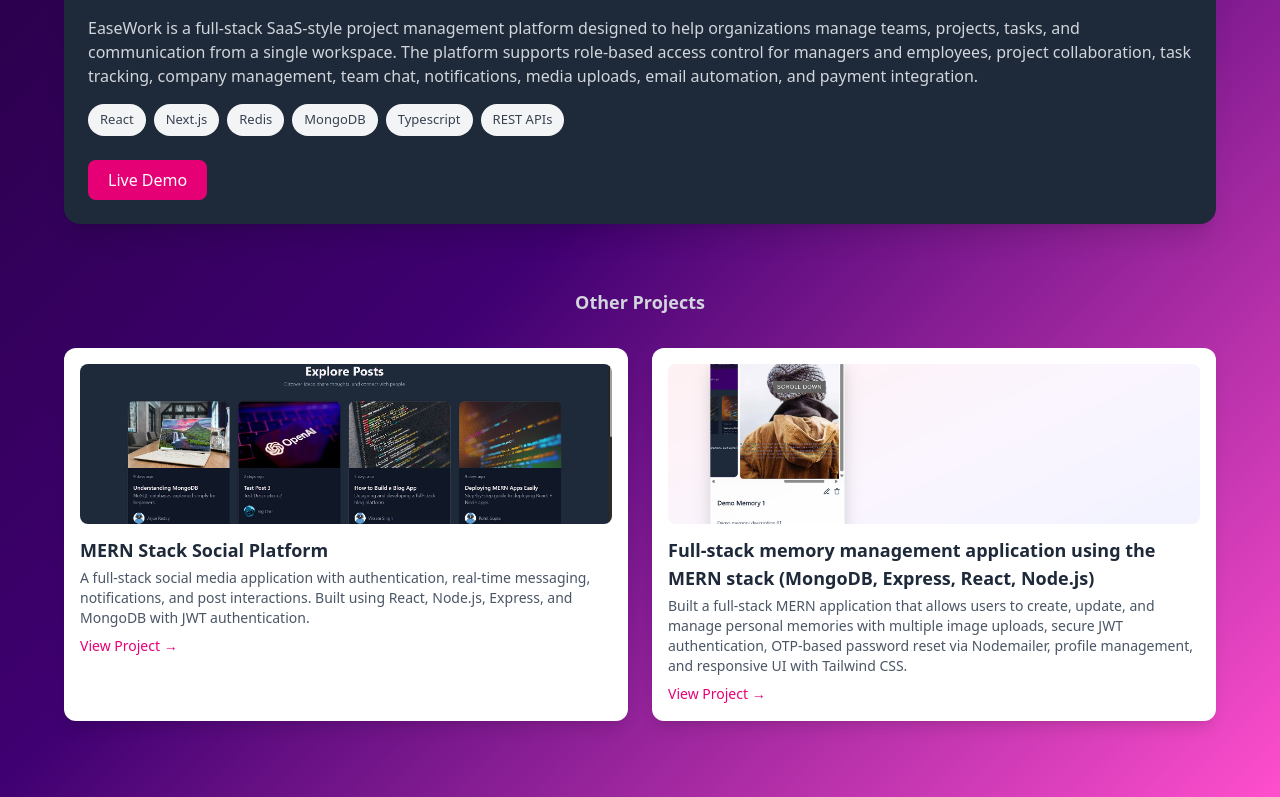
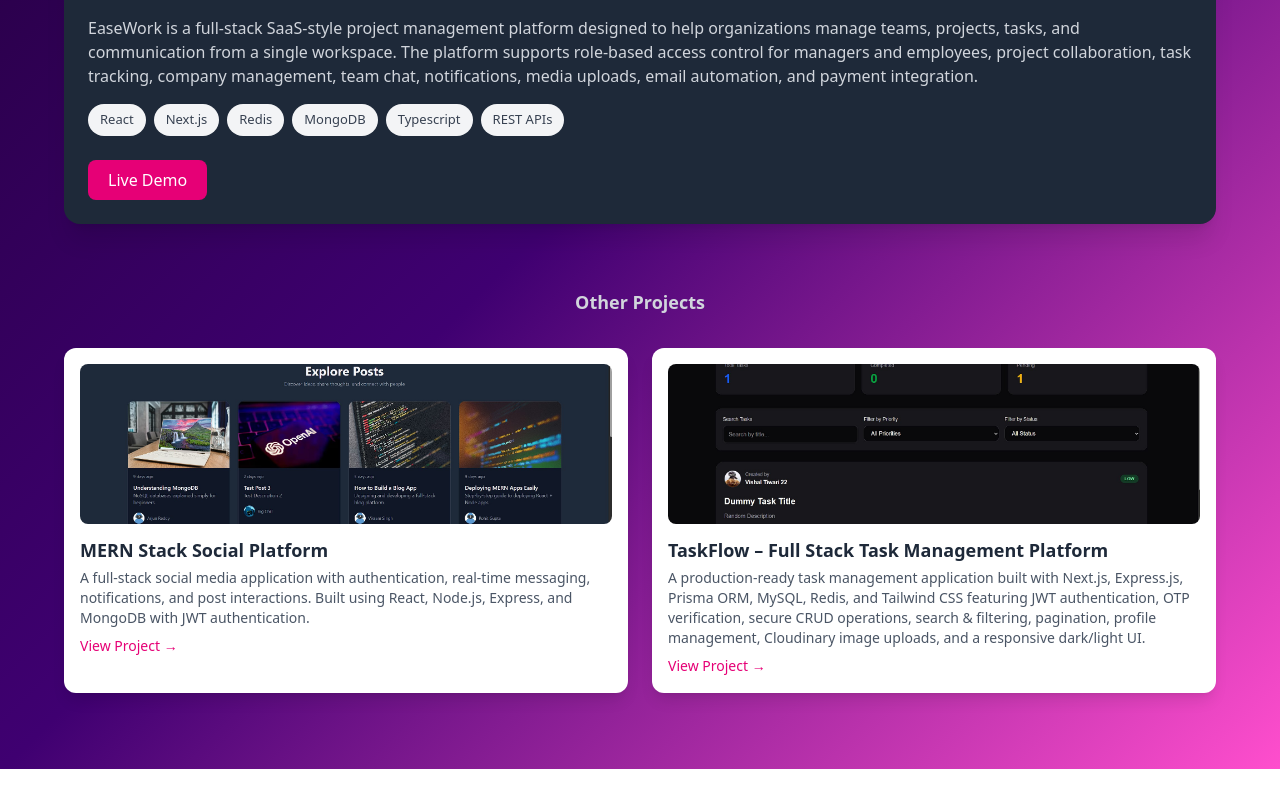
Before and after one commit to Vishal05it/My-Portfolio, a React (Vite) app: page /projects in a window 1280 px wide. Shown: the part 504-1301 px from the top of the page. After the commit the page ends 1273 px from the top, so only its background shows below. Built offline with nearby package versions, Linux system fonts and the light colour scheme.

Commit message:
Added TaskFlow

```diff
--- a/src/Components/Projects.jsx
+++ b/src/Components/Projects.jsx
@@ -5,6 +5,7 @@ import Banking from "../assets/Banking.png";
 import Memories from "../../Memories.jpg";
 import BlogApp from "../assets/BlogApp.jpeg";
 import EaseWork from "../assets/5.jpg";
+import TaskFlow from "../assets/TaskFlow.jpg";
 function Projects() {
   return (
     <section className="py-16 px-4 sm:px-6 lg:px-8 bg-gray-900 min-h-screen">
@@ -99,23 +100,22 @@ function Projects() {
           {/* MEMORIES APP */}
           <div className="bg-white dark:bg-gray-800 rounded-xl p-4 shadow-lg hover:shadow-2xl transition fade-up delay-5">
             <img
-              src={Memories}
+              src={TaskFlow}
               className="rounded-lg mb-3 w-full h-40 object-cover"
-              alt="Banking App"
+              alt="TaskFlow App"
             />
             <h3 className="text-lg font-semibold text-gray-800 dark:text-white">
-              Full-stack memory management application using the MERN stack
-              (MongoDB, Express, React, Node.js)
+              TaskFlow – Full Stack Task Management Platform
             </h3>
             <p className="text-sm text-gray-600 dark:text-gray-300 mt-1">
-              Built a full-stack MERN application that allows users to create,
-              update, and manage personal memories with multiple image uploads,
-              secure JWT authentication, OTP-based password reset via
-              Nodemailer, profile management, and responsive UI with Tailwind
-              CSS.
+              A production-ready task management application built with Next.js,
+              Express.js, Prisma ORM, MySQL, Redis, and Tailwind CSS featuring
+              JWT authentication, OTP verification, secure CRUD operations,
+              search & filtering, pagination, profile management, Cloudinary
+              image uploads, and a responsive dark/light UI.
             </p>
             <a
-              href="https://memories-app-jk5b.vercel.app/"
+              href="https://task-flow-full-stack-task-managemen-five.vercel.app/"
               target="_blank"
               className="inline-block mt-2 text-pink-600 text-sm font-medium"
             >
```
Also changed, not shown: src/assets/TaskFlow.jpg (added).
